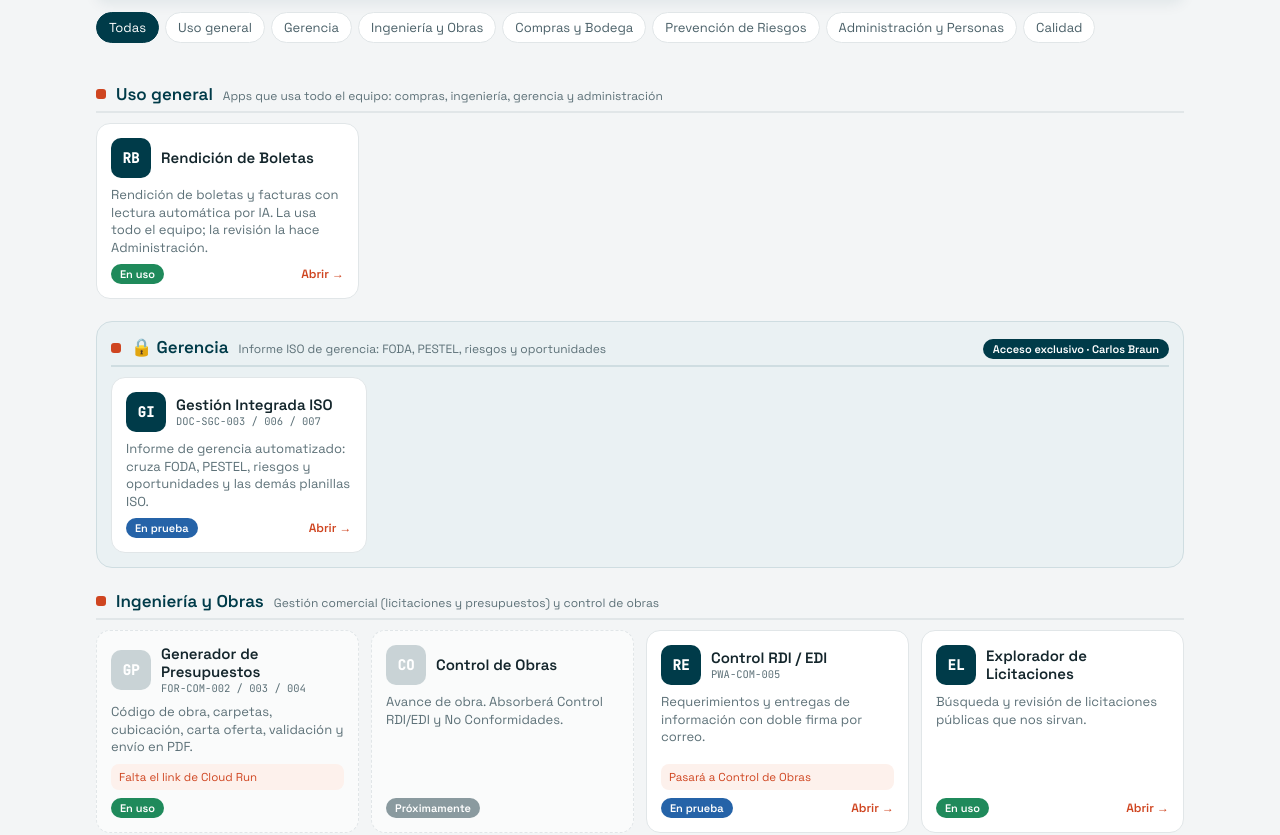
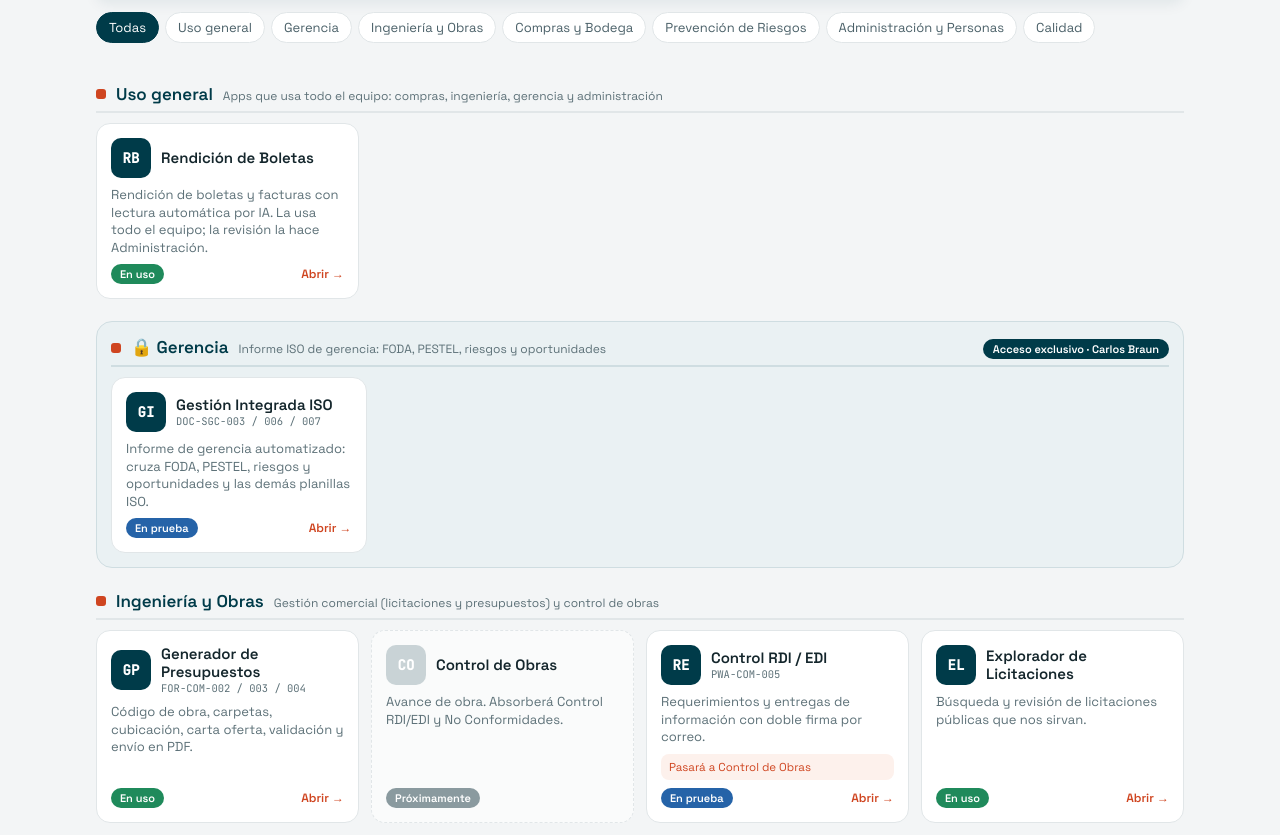
Before and after one commit to cbraun-collab/portal-senercom, a plain HTML site: page index.html in a window 1280 px wide. Shown: the part 125-960 px from the top of the page. Drawn offline with Linux system fonts and the light colour scheme.

Commit message:
Link del Generador de Presupuestos
Co-Authored-By: Claude Opus 5.5 <noreply@anthropic.com>

```diff
--- a/index.html
+++ b/index.html
@@ -120,7 +120,7 @@ const APPS = [
   // ── Ingeniería y Obras
   { area:'ingenieria', nombre:'Generador de Presupuestos', ico:'GP', codigo:'FOR-COM-002 / 003 / 004',
     desc:'Código de obra, carpetas, cubicación, carta oferta, validación y envío en PDF.',
-    url:'', estado:'uso', nota:'Falta el link de Cloud Run' },
+    url:'https://generador-presupuestos-460176284219.southamerica-east1.run.app/', estado:'uso' },
   { area:'ingenieria', nombre:'Control de Obras', ico:'CO', codigo:'',
     desc:'Avance de obra. Absorberá Control RDI/EDI y No Conformidades.',
     url:'', estado:'proximo' },
```
